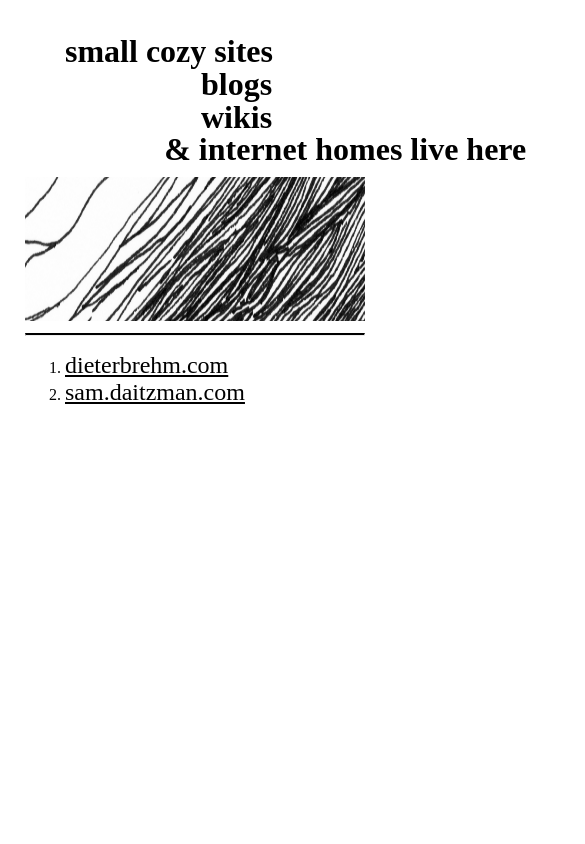
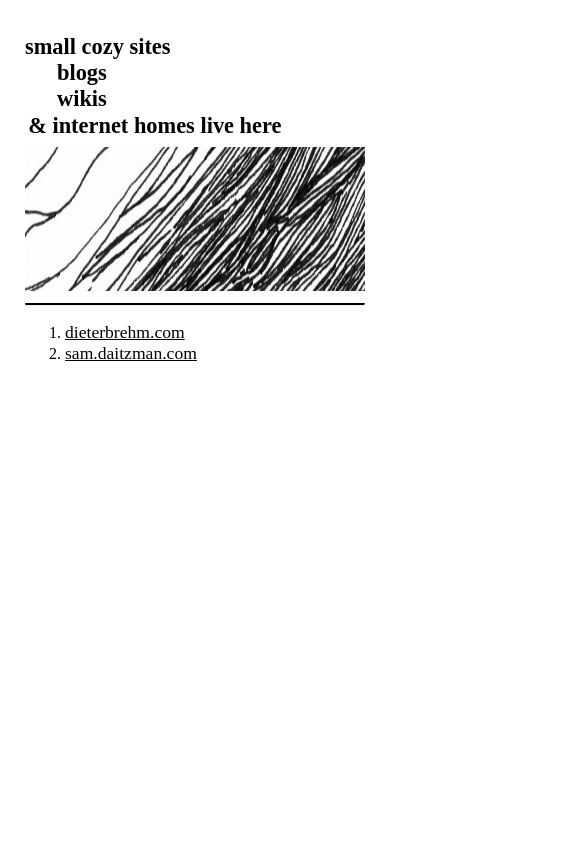
Before and after one commit to Inkering/ring, a website built with Parcel: page index.html in a window 390 px wide. Shown: the top 844 px of the page, 585 px wide, since content can reach past the window. Built offline with nearby package versions, Linux system fonts and the light colour scheme; a web font is replaced by a local one.

Commit message:
improves responsiveness

```diff
--- a/style.css
+++ b/style.css
@@ -36,6 +36,8 @@ header {
     display: flex;
     flex-direction: row;
     flex-wrap: nowrap;
+    width: 100%;
+    margin-top: 1rem;
 }
 
 hr {
@@ -45,7 +47,7 @@ hr {
 .hidden { display: none }
 
 .titleText {
-    width: 35rem;
+    margin-right: 2rem;
     flex: none
 }
 
@@ -92,7 +94,15 @@ footer {
 /* @media all and (max-width: 980px) { ... } */
 /* @media all and (max-width: 736px) { ... } */
 @media all and (max-width: 480px) {
+    ul { padding-left: 0 }
+    .titleEnd { margin-left: 0.2rem }
 
+    h1 {
+        font-size: 1.4rem;
+        margin-left: 2rem;
+    }
+
+    p, a { font-size: 1.1rem }
 }
 @media all and (max-width: 950px) {
     header {
```
